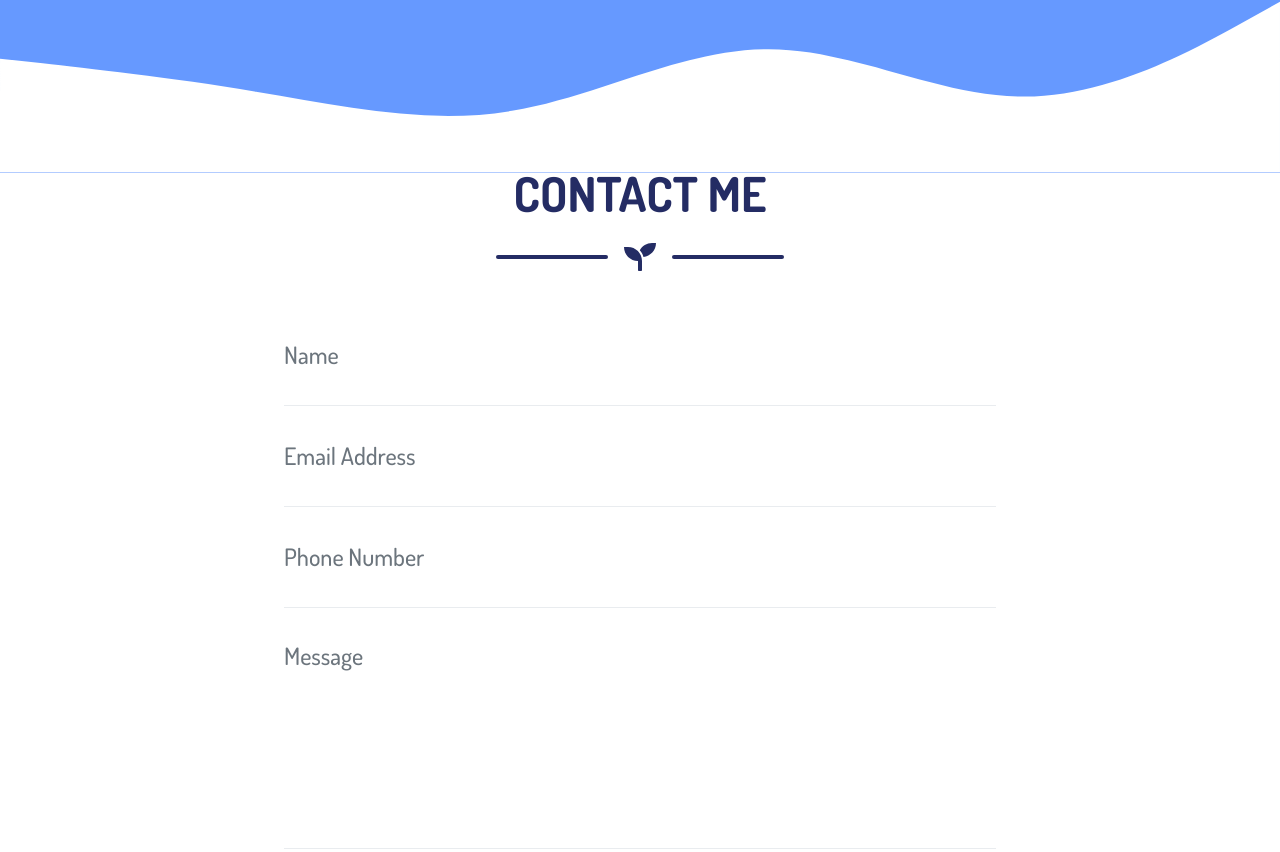
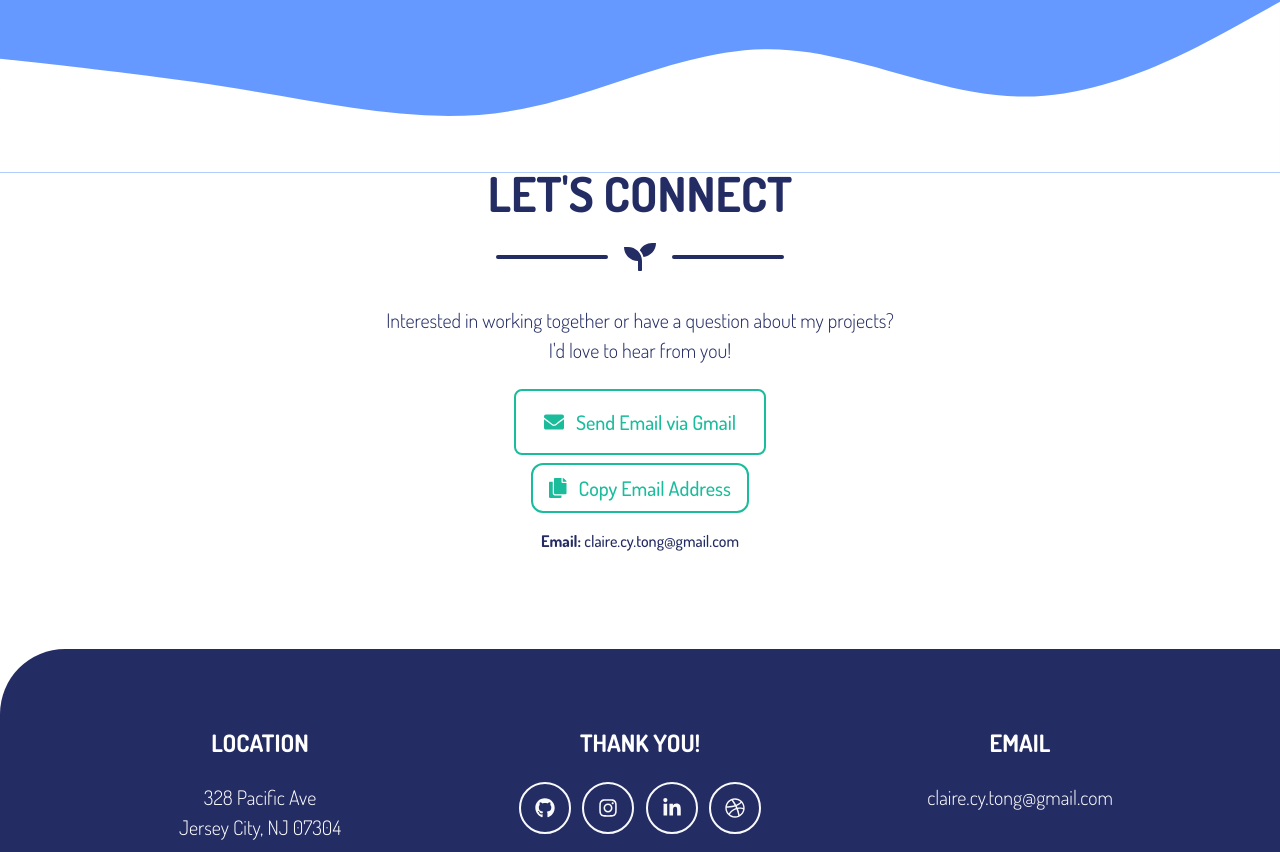
Before and after one commit to Starlla/portfolio-2021, a plain HTML site: page index.html in a window 1280 px wide. Shown: the part 4259-5111 px from the top of the page. Drawn offline with nearby package versions, Linux system fonts and the light colour scheme.

Commit message:
rework conect me part

```diff
--- a/index.html
+++ b/index.html
@@ -45,7 +45,7 @@
                         <a class="nav-link py-3 px-0 px-lg-3 rounded js-scroll-trigger" href="#skill">Skills</a>
                     </li>
                     <li class="nav-item mx-0 mx-lg-1">
-                        <a class="nav-link py-3 px-0 px-lg-3 rounded js-scroll-trigger" href="#contact">Contact</a>
+                        <a class="nav-link py-3 px-0 px-lg-3 rounded js-scroll-trigger" href="#connect">Contact</a>
                     </li>
                 </ul>
             </div>
@@ -369,7 +369,7 @@
         </svg>
     </section>
     <!-- Contact Section-->
-    <section class="page-section " id="contact">
+    <section class="page-section " id="contact" style="display: none;">
         <div class="container">
             <!-- Contact Section Heading-->
             <h2 class="page-section-heading text-center text-uppercase text-secondary mb-0">Contact Me</h2>
@@ -429,6 +429,43 @@
         </div>
     </section>
 
+    <!-- Let's Connect Section-->
+    <section class="page-section bg-white text-secondary mb-0" id="connect">
+        <div class="container">
+            <!-- Connect Section Heading-->
+            <h2 class="page-section-heading text-center text-uppercase text-secondary mb-0">Let's Connect</h2>
+            <!-- Icon Divider-->
+            <div class="divider-custom">
+                <div class="divider-custom-line"></div>
+                <div class="divider-custom-icon"><i class="fas fa-seedling"></i></div>
+                <div class="divider-custom-line"></div>
+            </div>
+            <!-- Connect Section Content-->
+            <div class="row">
+                <div class="col-lg-6 mx-auto text-center">
+                    <p class="lead mb-4">Interested in working together or have a question about my projects? I'd love
+                        to hear from you!</p>
+                    <div class="contact-options">
+                        <a class="btn btn-xl btn-outline-primary mb-2"
+                            href="https://mail.google.com/mail/?view=cm&fs=1&to=claire.cy.tong@gmail.com"
+                            target="_blank">
+                            <i class="fas fa-envelope mr-2"></i>
+                            Send Email via Gmail
+                        </a>
+                        <br>
+                        <button class="btn btn-lg btn-outline-primary" onclick="copyEmail()">
+                            <i class="fas fa-copy mr-2"></i>
+                            Copy Email Address
+                        </button>
+                        <p class="mt-3 mb-0">
+                            <strong>Email:</strong> <span id="email-text">claire.cy.tong@gmail.com</span>
+                        </p>
+                    </div>
+                </div>
+            </div>
+        </div>
+    </section>
+
     <!-- Footer-->
     <footer class="footer text-center">
         <div class="container">
@@ -445,13 +482,13 @@
                 <!-- Footer Social Icons-->
                 <div class="col-lg-4 mb-5 mb-lg-0">
                     <h4 class="text-uppercase mb-4">Thank You!</h4>
-                    <a class="btn btn-outline-light btn-social mx-1" href="https://github.com/Starlla"><i
-                            class="fab fa-fw fa-github"></i></a>
-                    <a class="btn btn-outline-light btn-social mx-1" href="https://www.instagram.com/cyoii/"><i
-                            class="fab fa-fw fa-instagram"></i></a>
-                    <a class="btn btn-outline-light btn-social mx-1" href="https://www.linkedin.com/in/chuyutong/"><i
-                            class="fab fa-fw fa-linkedin-in"></i></a>
-                    <a class="btn btn-outline-light btn-social mx-1" href="https://dribbble.com/Cyoi"><i
+                    <a class="btn btn-outline-light btn-social mx-1" href="https://github.com/Starlla"
+                        target="_blank"><i class="fab fa-fw fa-github"></i></a>
+                    <a class="btn btn-outline-light btn-social mx-1" href="https://www.instagram.com/cyoii/"
+                        target="_blank"><i class="fab fa-fw fa-instagram"></i></a>
+                    <a class="btn btn-outline-light btn-social mx-1" href="https://www.linkedin.com/in/chuyutong/"
+                        target="_blank"><i class="fab fa-fw fa-linkedin-in"></i></a>
+                    <a class="btn btn-outline-light btn-social mx-1" href="https://dribbble.com/Cyoi" target="_blank"><i
                             class="fab fa-fw fa-dribbble"></i></a>
                 </div>
                 <!-- Footer About Text-->
@@ -869,6 +906,46 @@
     <script src="assets/mail/contact_me.js"></script>
     <!-- Core theme JS-->
     <script src="js/scripts.js"></script>
+    <!-- Custom email copy function -->
+    <script>
+        function copyEmail() {
+            const email = "claire.cy.tong@gmail.com";
+            const button = event.target.closest('button');
+            const originalText = button.innerHTML;
+
+            navigator.clipboard.writeText(email).then(function () {
+                // Change button text temporarily
+                button.innerHTML = '<i class="fas fa-check mr-2"></i>Copied!';
+                button.classList.add('btn-success');
+                button.classList.remove('btn-outline-primary');
+
+                setTimeout(function () {
+                    button.innerHTML = originalText;
+                    button.classList.remove('btn-success');
+                    button.classList.add('btn-outline-primary');
+                }, 2000);
+            }).catch(function (err) {
+                // Fallback for older browsers
+                const textArea = document.createElement("textarea");
+                textArea.value = email;
+                document.body.appendChild(textArea);
+                textArea.select();
+                document.execCommand('copy');
+                document.body.removeChild(textArea);
+
+                // Change button text temporarily
+                button.innerHTML = '<i class="fas fa-check mr-2"></i>Copied!';
+                button.classList.add('btn-success');
+                button.classList.remove('btn-outline-primary');
+
+                setTimeout(function () {
+                    button.innerHTML = originalText;
+                    button.classList.remove('btn-success');
+                    button.classList.add('btn-outline-primary');
+                }, 2000);
+            });
+        }
+    </script>
 </body>
 
 </html>
```
Also changed, not shown: 1 other file.
